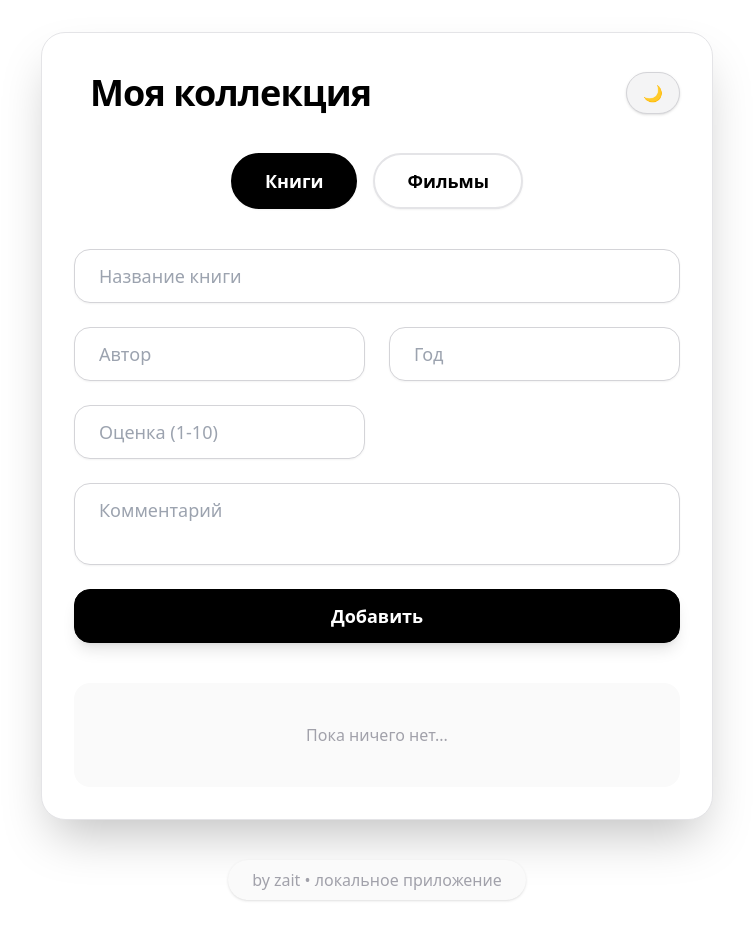
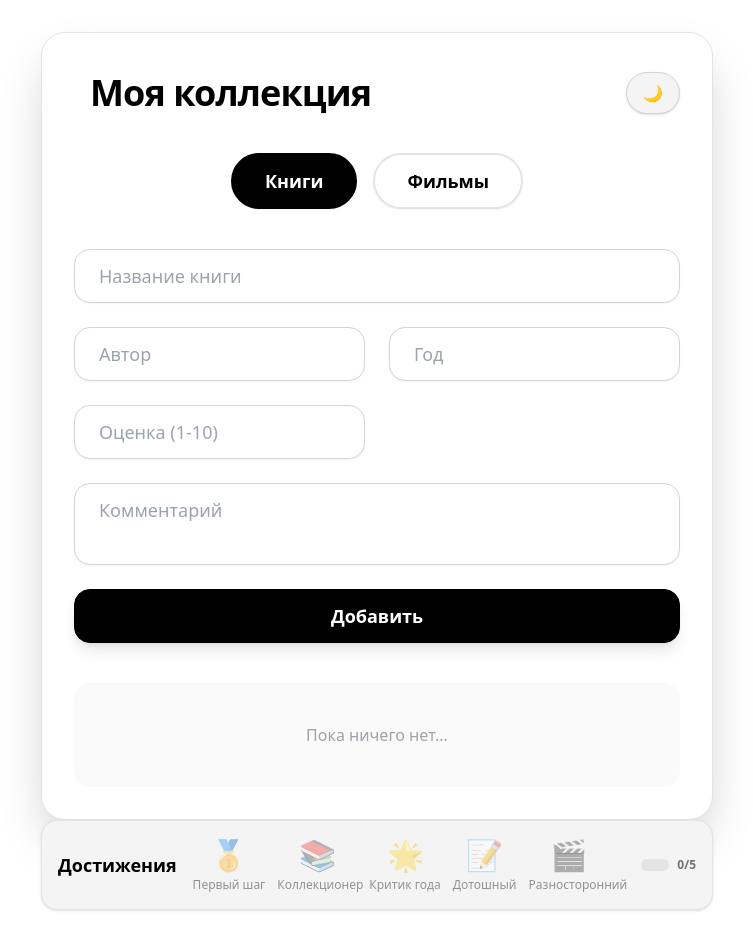
Before and after one commit to zxrubx/prog-ocenka, a React (Vite) app: page / in a window 1280 px wide. Shown: the top 952 px of the page, without its empty margins (263-1016 px from the left). Built offline with nearby package versions, Linux system fonts and the light colour scheme.

Commit message:
feat: добавлена система достижений (геймификация)

```diff
--- a/src/App.jsx
+++ b/src/App.jsx
@@ -3,6 +3,53 @@ import { useState, useEffect } from "react";
 const TABS = [
   { key: "books", label: "Книги" },
   { key: "movies", label: "Фильмы" },
+];
+
+// Описание ачивок
+const ACHIEVEMENTS = [
+  {
+    key: "first_add",
+    label: "Первый шаг",
+    desc: "Добавь первую книгу или фильм",
+    icon: "🥇",
+    check: (data) => data.books.length + data.movies.length >= 1,
+  },
+  {
+    key: "collector",
+    label: "Коллекционер",
+    desc: "Добавь 10 книг или фильмов",
+    icon: "📚",
+    check: (data) => data.books.length + data.movies.length >= 10,
+  },
+  {
+    key: "critic",
+    label: "Критик года",
+    desc: "Поставь 5 оценок 10/10",
+    icon: "🌟",
+    check: (data) => {
+      const all = [...data.books, ...data.movies];
+      return all.filter((item) => Number(item.rating) === 10).length >= 5;
+    },
+  },
+  {
+    key: "detailed",
+    label: "Дотошный",
+    desc: "Заполни все поля у одной записи",
+    icon: "📝",
+    check: (data) => {
+      const all = [...data.books, ...data.movies];
+      return all.some(
+        (item) => item.title && item.author && item.year && item.comment && item.rating
+      );
+    },
+  },
+  {
+    key: "both_tabs",
+    label: "Разносторонний",
+    desc: "Добавь хотя бы одну запись в каждую вкладку",
+    icon: "🎬",
+    check: (data) => data.books.length > 0 && data.movies.length > 0,
+  },
 ];
 
 function getInitialData() {
@@ -28,9 +75,27 @@ function App() {
   const [dark, setDark] = useState(() => {
     return localStorage.getItem("theme") === "dark";
   });
+  const [achievements, setAchievements] = useState(() => {
+    const saved = localStorage.getItem("achievements");
+    return saved ? JSON.parse(saved) : [];
+  });
+  const [showAchv, setShowAchv] = useState(null); // Для уведомления
 
   useEffect(() => {
     saveData(data);
+    // Проверка ачивок
+    const unlocked = ACHIEVEMENTS.filter((a) => a.check(data)).map((a) => a.key);
+    // Новые ачивки
+    const newOnes = unlocked.filter((key) => !achievements.includes(key));
+    if (newOnes.length > 0) {
+      setAchievements(unlocked);
+      localStorage.setItem("achievements", JSON.stringify(unlocked));
+      setShowAchv(newOnes[0]);
+      setTimeout(() => setShowAchv(null), 3500);
+    } else if (unlocked.length !== achievements.length) {
+      setAchievements(unlocked);
+      localStorage.setItem("achievements", JSON.stringify(unlocked));
+    }
   }, [data]);
 
   useEffect(() => {
@@ -213,6 +278,36 @@ function App() {
           )}
         </div>
       </div>
+      {/* Достижения */}
+      <div className="w-full max-w-2xl mb-6">
+        <div className="flex flex-col md:flex-row md:items-center md:justify-between gap-4 bg-zinc-100 dark:bg-zinc-800 rounded-2xl p-4 border border-zinc-200 dark:border-zinc-700 shadow">
+          <div className="font-bold text-lg text-black dark:text-white mb-2 md:mb-0">Достижения</div>
+          <div className="flex gap-3 flex-wrap">
+            {ACHIEVEMENTS.map((a) => (
+              <div key={a.key} className={`flex flex-col items-center text-center ${achievements.includes(a.key) ? "opacity-100" : "opacity-40"}`} title={a.desc}>
+                <span className="text-2xl md:text-3xl">{a.icon}</span>
+                <span className="text-xs mt-1 font-medium max-w-[80px] text-black dark:text-white">{a.label}</span>
+              </div>
+            ))}
+          </div>
+          <div className="flex-1 flex items-center ml-0 md:ml-4">
+            <div className="w-full h-3 bg-zinc-200 dark:bg-zinc-700 rounded-full overflow-hidden">
+              <div
+                className="h-3 bg-green-500 transition-all duration-500"
+                style={{ width: `${(achievements.length / ACHIEVEMENTS.length) * 100}%` }}
+              ></div>
+            </div>
+            <span className="ml-2 text-xs text-zinc-500 dark:text-zinc-300 font-semibold">{achievements.length}/{ACHIEVEMENTS.length}</span>
+          </div>
+        </div>
+      </div>
+      {/* Уведомление о новой ачивке */}
+      {showAchv && (
+        <div className="fixed top-8 left-1/2 -translate-x-1/2 z-50 bg-green-500 text-white px-6 py-3 rounded-2xl shadow-lg text-lg font-bold flex items-center gap-3 animate-bounce">
+          <span className="text-2xl">{ACHIEVEMENTS.find(a => a.key === showAchv).icon}</span>
+          <span>Новая ачивка: {ACHIEVEMENTS.find(a => a.key === showAchv).label}!</span>
+        </div>
+      )}
       <footer className="mt-10 text-zinc-400 text-base rounded-full px-6 py-2 bg-zinc-50 dark:bg-zinc-900 shadow">by zait • локальное приложение</footer>
     </div>
   );
```
